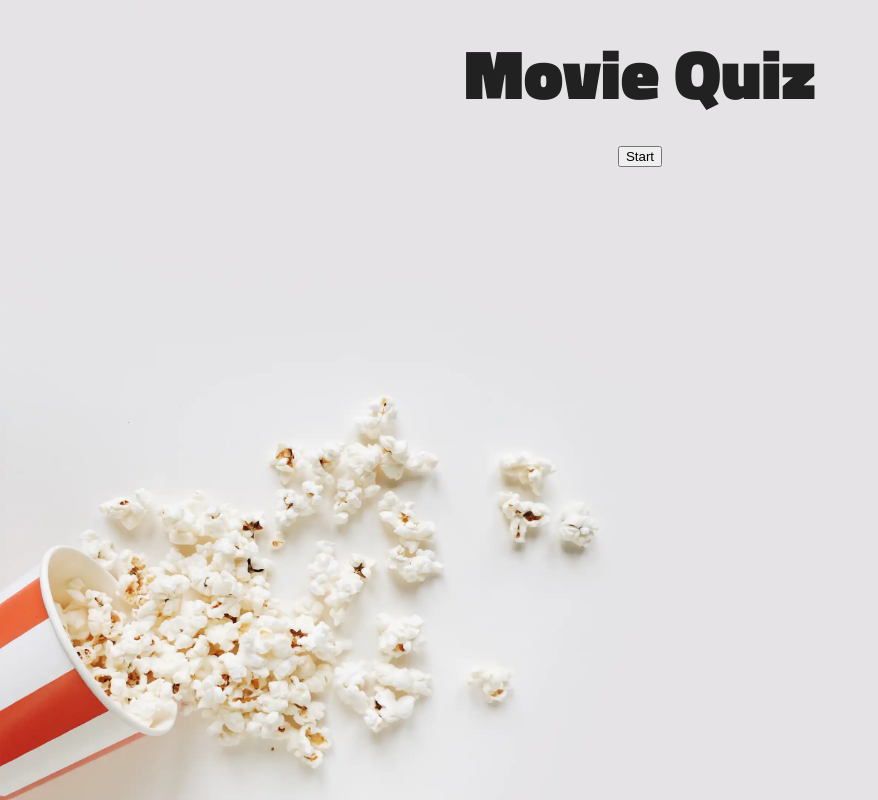
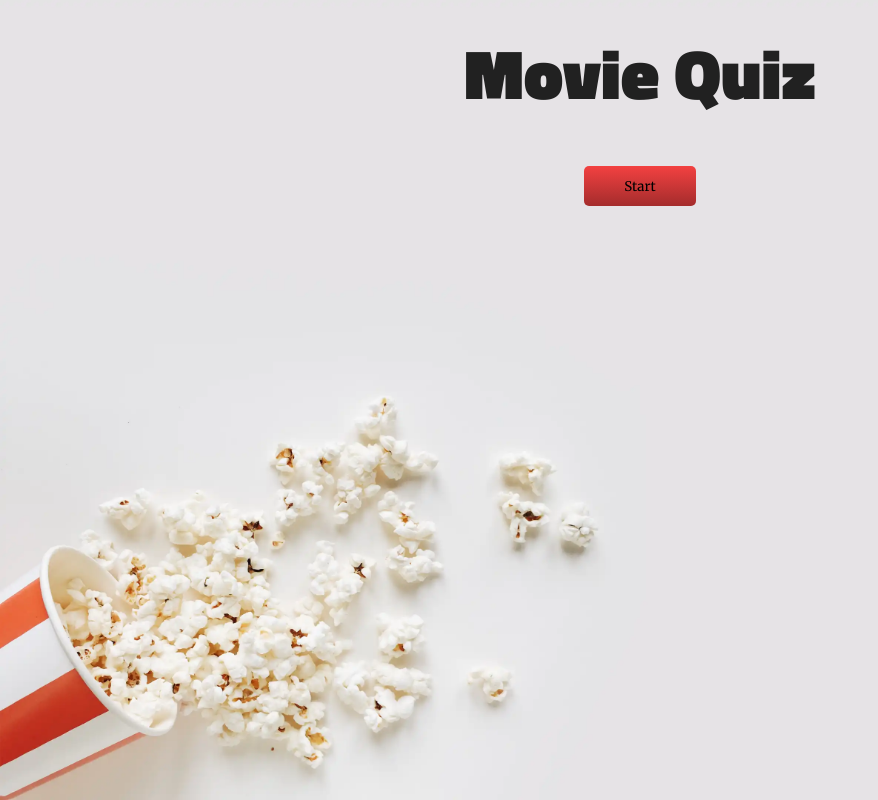
Before and after one commit to brhoughton/film-test, a React (Create React App) app: page / in a window 1280 px wide. Shown: the whole page, without its empty margins (0-878 px from the left). Built offline with nearby package versions, Linux system fonts and the light colour scheme.

Commit message:
Completed styling

```diff
--- a/src/App.styles.ts
+++ b/src/App.styles.ts
@@ -25,14 +25,17 @@ export const Wrapper = styled.div`
   flex-direction: column;
   align-items: center;
 
-  > p {
-    color: #fff;
+  p {
+    font-family: "Merriweather", serif;
+    color: #212121;
+    line-height: 30px;
   }
 
   .score {
-    color: #fff;
-    font-size: 2rem;
-    margin: 0;
+    font-family: "Merriweather", serif;
+    color: #212121;
+    font-size: 32px;
+    margin: 5px;
   }
 
   h1 {
@@ -43,4 +46,20 @@ export const Wrapper = styled.div`
     text-align: center;
     margin: 20px;
   }
+
+  .start,
+  .next {
+    font-family: "Merriweather", serif;
+    cursor: pointer;
+    background: linear-gradient(180deg, #f34141, #a42c2c);
+    border: 2px;
+    border-radius: 5px;
+    height: 40px;
+    margin: 20px 0;
+    padding: 0 40px;
+  }
+
+  .start {
+    max-width: 200px;
+  }
 `;
--- /dev/null
+++ b/src/components/QuestionCard.style.ts
@@ -0,0 +1,42 @@
+import styled from "styled-components";
+
+export const Wrapper = styled.div`
+  max-width: 1100px;
+  background: #fff;
+  border-radius: 2px;
+  padding: 20px;
+  text-align: center;
+
+  p {
+    font-size: 16px;
+  }
+`;
+
+type ButtonWrapperProps = {
+  correct: boolean;
+  userClicked: boolean;
+};
+
+export const ButtonWrapper = styled.div<ButtonWrapperProps>`
+  transition: all 0.3 ease;
+  :hover {
+    opactiy: 0.8;
+  }
+
+  button {
+    cursor: pointer;
+    user-select: none;
+    font-family: "Merriweather", serif;
+    font-size: 16px;
+    color: #212121;
+    width: 100%;
+    height: 40px;
+    margin: 5px 0;
+    background: ${({ correct, userClicked }) =>
+      correct
+        ? "lineaer gradient(90deg, #56ffa4, #59bc86)"
+        : !correct && userClicked
+        ? "linear gradient (90deg, #ff5656, #ca6868)"
+        : "linear gradient (90deg, #56ccff, #6eafb4)"};
+    border-radius: 5px;
+`;
--- a/src/components/QuestionCard.tsx
+++ b/src/components/QuestionCard.tsx
@@ -1,5 +1,5 @@
 import React from "react";
-
+import { Wrapper, ButtonWrapper } from "./QuestionCard.style";
 // Types
 import { AnswerObject } from "../App";
 
@@ -20,24 +20,27 @@ const QuestionCard: React.FC<Props> = ({
   questionNumber,
   totalQuestions,
 }) => (
-  <div>
+  <Wrapper>
     <p className="number">
       Question: {questionNumber} / {totalQuestions}
     </p>
     <p dangerouslySetInnerHTML={{ __html: question }} />
     <div>
       {answers.map((answer) => (
-        <div key={answer}>
+        <ButtonWrapper
+          key={answer}
+          correct={userAnswer?.correctAnswer === answer}
+          userClicked={userAnswer?.answer === answer}>
           <button
             disabled={userAnswer ? true : false}
             value={answer}
             onClick={callback}>
             <span dangerouslySetInnerHTML={{ __html: answer }} />
           </button>
-        </div>
+        </ButtonWrapper>
       ))}
     </div>
-  </div>
+  </Wrapper>
 );
 
 export default QuestionCard;
```
